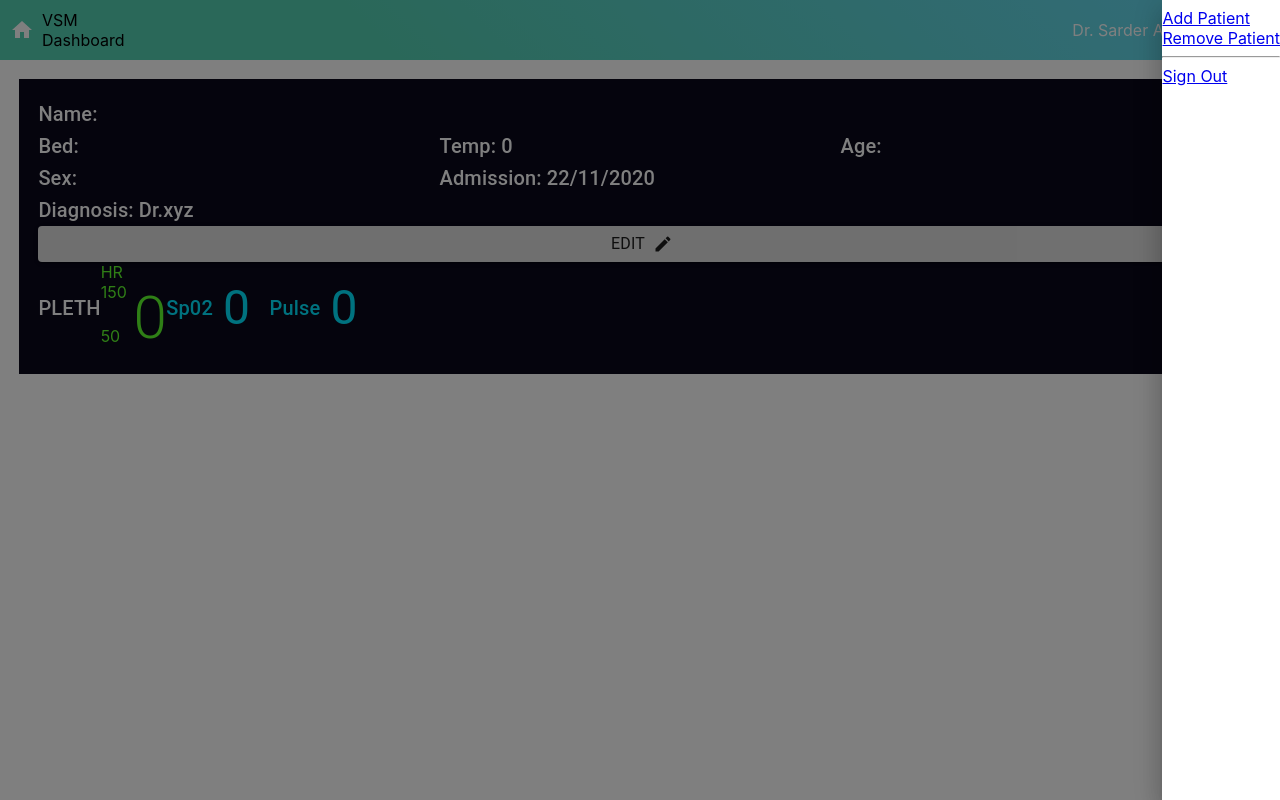
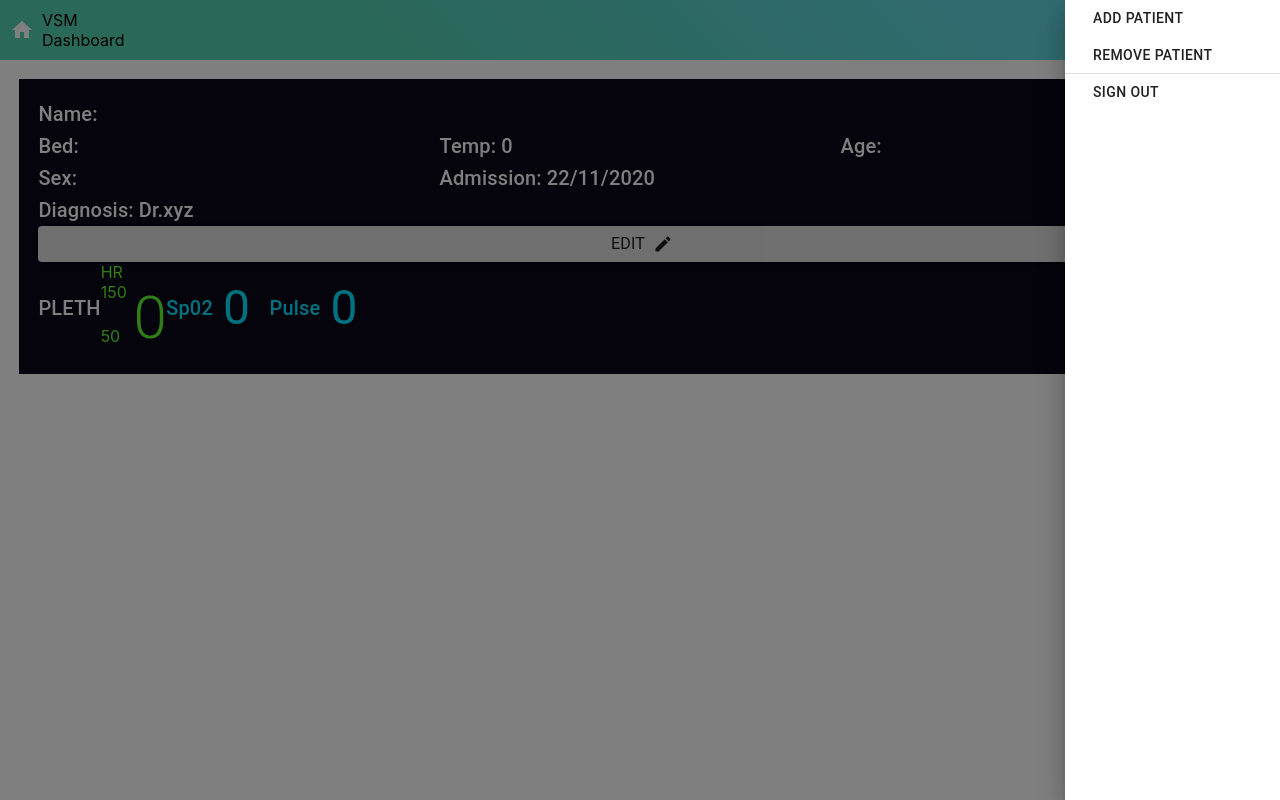
Before and after one commit to AbrarChowdhury/vsm-FrontEnd-digitalOcean, a React (Create React App) app: page /1 in a window 1280 px wide. Both pictures are taken after a click on the icon 1258 px from the left and 30 px from the top of the page. Built offline with nearby package versions, Linux system fonts and the light colour scheme; no server answers.

Commit message:
nav-link styles added

```diff
--- a/src/components/NavBar/Navbar.js
+++ b/src/components/NavBar/Navbar.js
@@ -14,6 +14,7 @@ import MenuIcon from '@material-ui/icons/Menu';
 // import Grid from '@material-ui/core/Grid';
 import HomeIcon from '@material-ui/icons/Home';
 import Drawer from '@material-ui/core/Drawer'
+import Divider from '@material-ui/core/Divider'
 import List from '@material-ui/core/List'
 import ListItem from '@material-ui/core/ListItem'
 import Button from '@material-ui/core/Button'
@@ -31,21 +32,17 @@ export default function ButtonAppBar() {
     }
     const list = () => (
         <div onClick = {closeDrawer}>
-            <List>
-                <NavLink className="a" to={'/add-patient'}>Add Patient</NavLink>
-                <br/>
-                <NavLink to={'/remove-patient'}>Remove Patient</NavLink>
-                <br/>
-                <hr/>
-                <NavLink to={'/'}>Sign Out</NavLink>
-            </List>
+            <Button className="nav-link" component={NavLink} to={'/add-patient'}>Add Patient</Button>
+            <Button className="nav-link" component={NavLink} to={'/remove-patient'}>Remove Patient</Button>
+            <Divider/>
+            <Button className="nav-link" component={NavLink} to={'/'}>Sign Out</Button>
         </div>
     )
     useEffect(() => {
         setPersonName("Dr. Sarder A. Nayeem")
     }, [])
     return (
-        <div>
+        <div className="nav">
         <div className="Navbar">
             <div className="list">
                 <HomeIcon onClick={() => history.push(`/dashboard`)} className="white"/>
--- a/src/components/NavBar/Navbar.styles.scss
+++ b/src/components/NavBar/Navbar.styles.scss
@@ -1,9 +1,6 @@
 .Navbar{
     background: linear-gradient(45deg, #55D0B3 30%, #64D7EB 90%);
     padding: 10px;
-    a{
-      color: red !important;
-    }
     .list{
         display: grid;
         grid-template-columns: 22px 120px auto 25px;
@@ -27,3 +24,8 @@
     }
 
 }
+.nav-link{
+        min-width: 175px!important;
+        margin: 0 20px!important;
+        display: block!important;
+}
```
Also changed, not shown: 1 other file (tests, documents, lock files or other folders).
